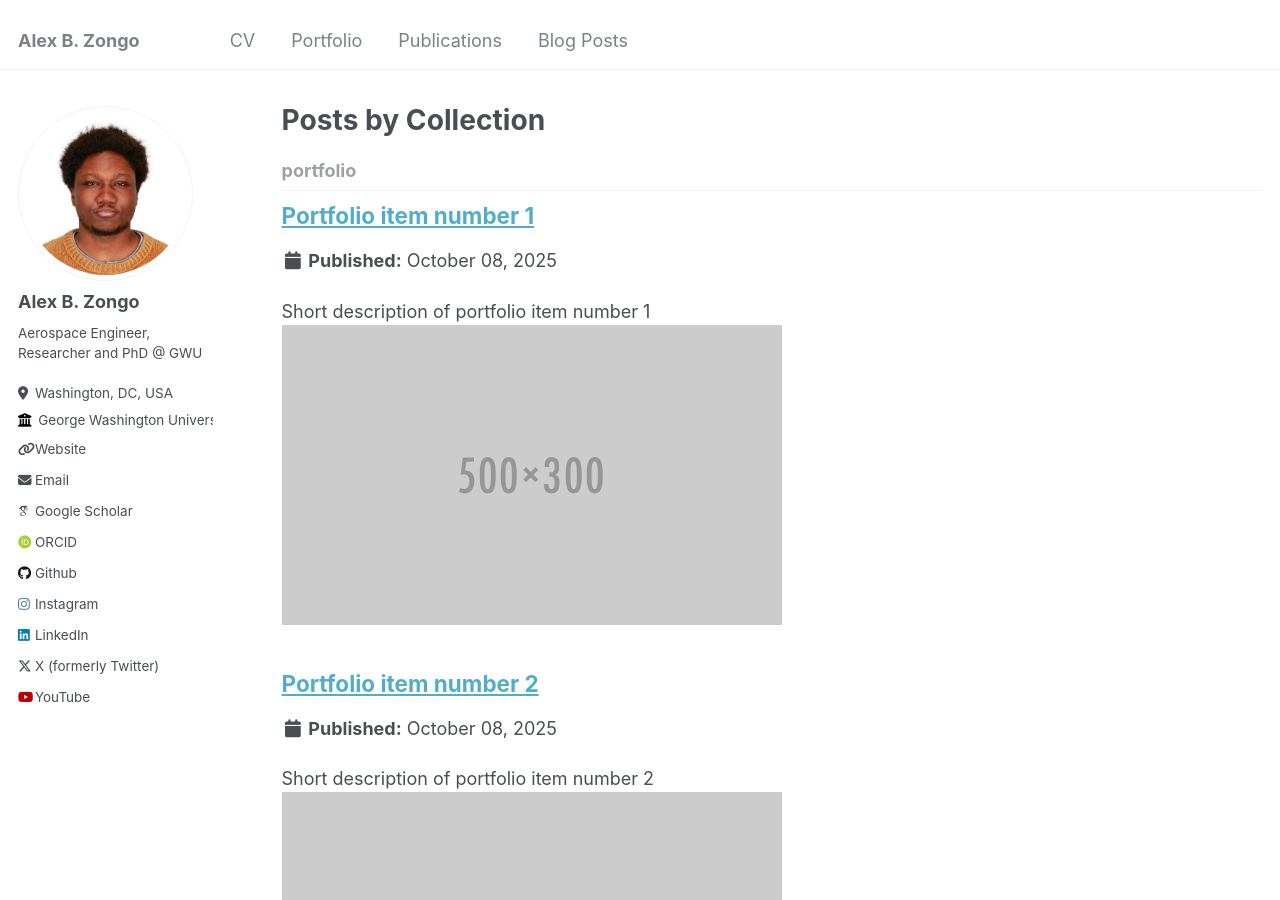
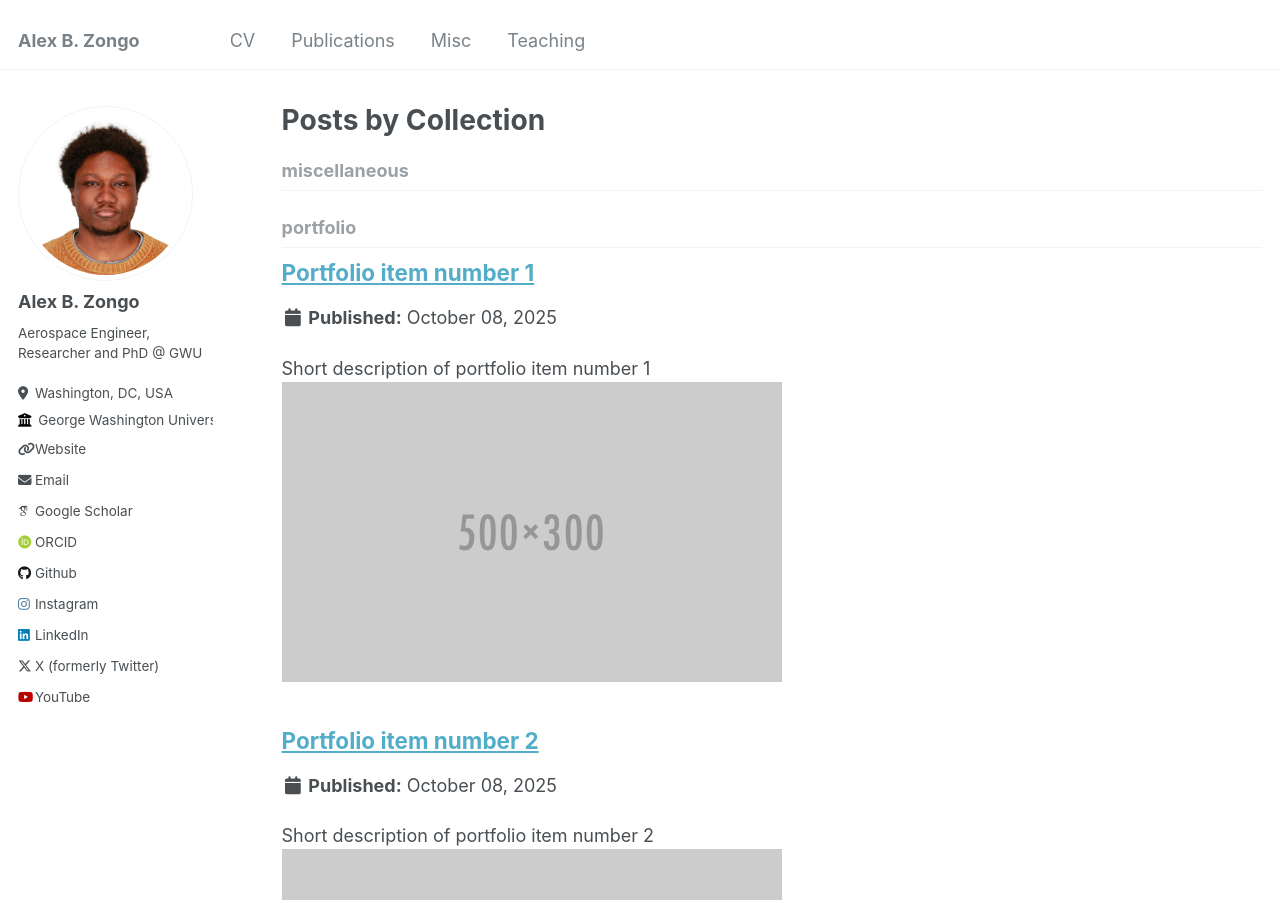
Before and after one commit to Alex-Zongo/alex-zongo.github.io, a Jekyll site: the page built from _pages/collection-archive.html, in a window 1280 px wide and 900 px high. Built offline with Jekyll 4.4.1, drawn with Linux system fonts in a browser that asks for light colours; some web fonts are replaced.

Commit message:
reconfiguration of nac

```diff
--- a/_config.yml
+++ b/_config.yml
@@ -214,6 +214,9 @@ collections:
   talks:
     output: true
     permalink: /:collection/:path/
+  miscellaneous:
+    output: true
+    permalink: /:collection/:path/
 
 
 # Defaults
--- a/_data/navigation.yml
+++ b/_data/navigation.yml
@@ -1,24 +1,24 @@
 # main links links
 main:
-
   - title: "CV"
-    # url: /cv/
     url: /files/cv_updated.pdf
 
-  - title: "Portfolio"
-    url: /portfolio/
+  # - title: "Portfolio"
+  #   url: /portfolio/
 
   - title: "Publications"
     url: /publications/
 
-  - title: "Blog Posts"
-    url: /year-archive/
+  # - title: "Blog Posts"
+  #   url: /year-archive/
+  - title: "Misc"
+    url: /miscellaneous/
 
   # - title: "Talks"
   #   url: /talks/
 
-  # - title: "Teaching"
-  #   url: /teaching/
+  - title: "Teaching"
+    url: /teaching/
 
   # - title: "Guide"
   #   url: /markdown/
```
